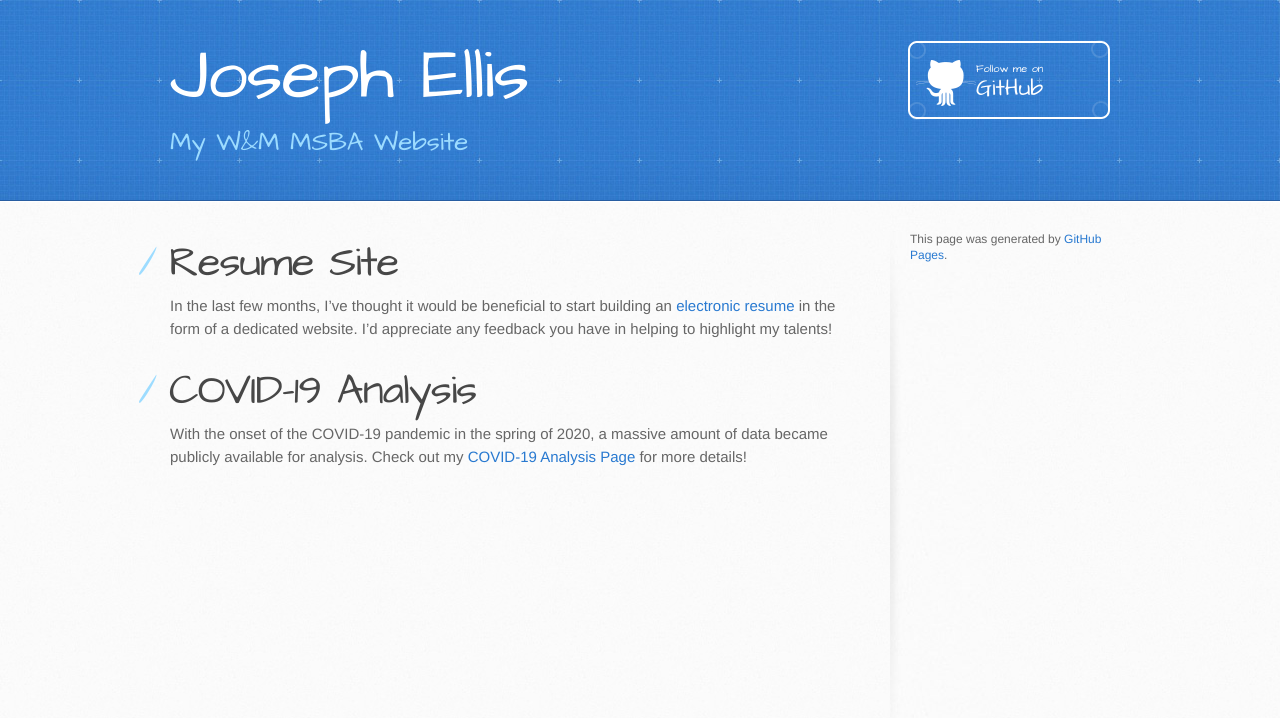
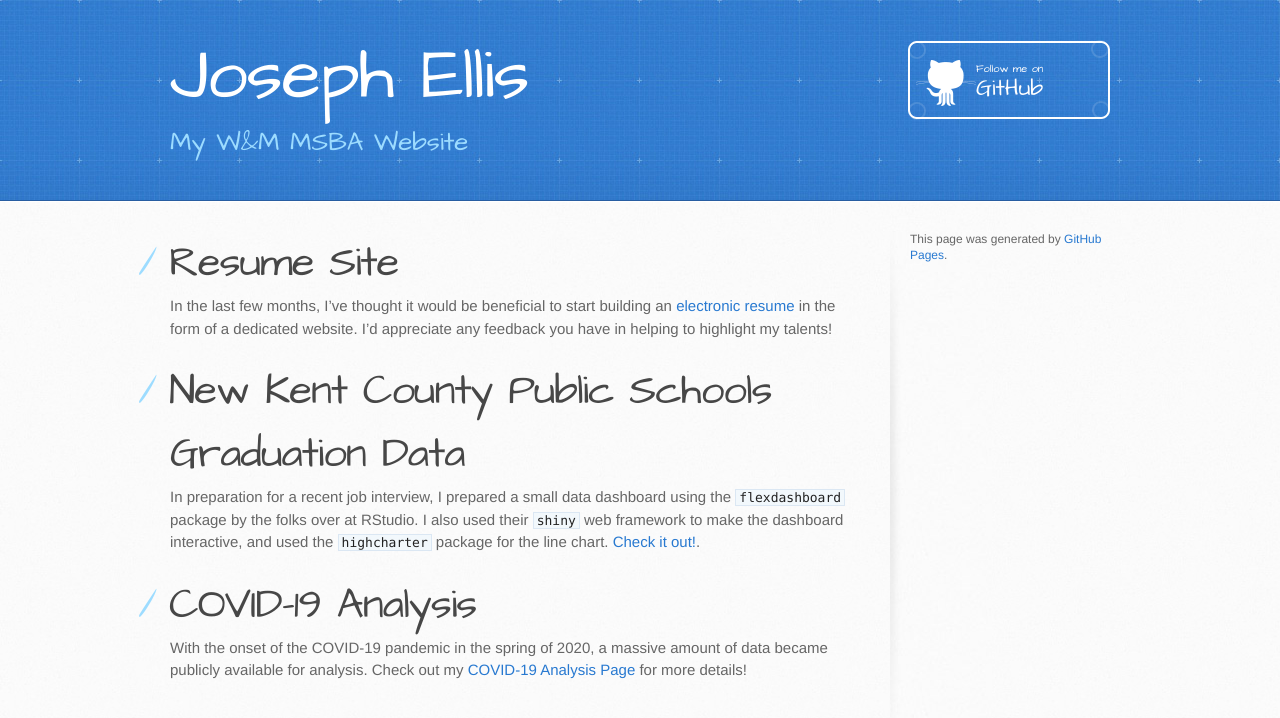
Before and after one commit to jsellis-wm/jsellis-wm.github.io, a Jekyll site: the page built from index.md, in a window 1280 px wide. Shown: the top 718 px of the page. Built offline with Jekyll 4.4.1, drawn with Linux system fonts in a browser that asks for light colours; our own code applies the rules of GitHub Pages for plain Markdown files.

Commit message:
Update index.md

```diff
--- a/index.md
+++ b/index.md
@@ -5,5 +5,8 @@ layout: default
 # Resume Site
 In the last few months, I've thought it would be beneficial to start building an [electronic resume](https://joseph-ellis.com){:target="_blank"} in the form of a dedicated website. I'd appreciate any feedback you have in helping to highlight my talents!
 
+# New Kent County Public Schools Graduation Data
+In preparation for a recent job interview, I prepared a small data dashboard using the `flexdashboard` package by the folks over at RStudio. I also used their `shiny` web framework to make the dashboard interactive, and used the `highcharter` package for the line chart. [Check it out!](https://ellisanalytics.com/shiny/NewKentGraduation/){:target="_blank"}.
+
 # COVID-19 Analysis
 With the onset of the COVID-19 pandemic in the spring of 2020, a massive amount of data became publicly available for analysis. Check out my [COVID-19 Analysis Page](/covid/index.md) for more details!
```
